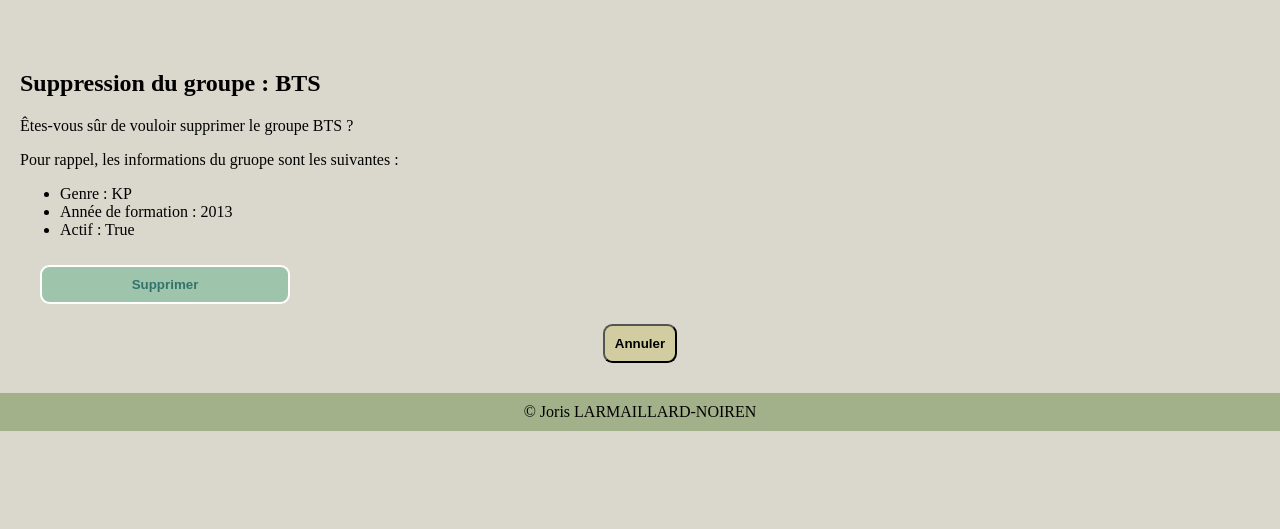
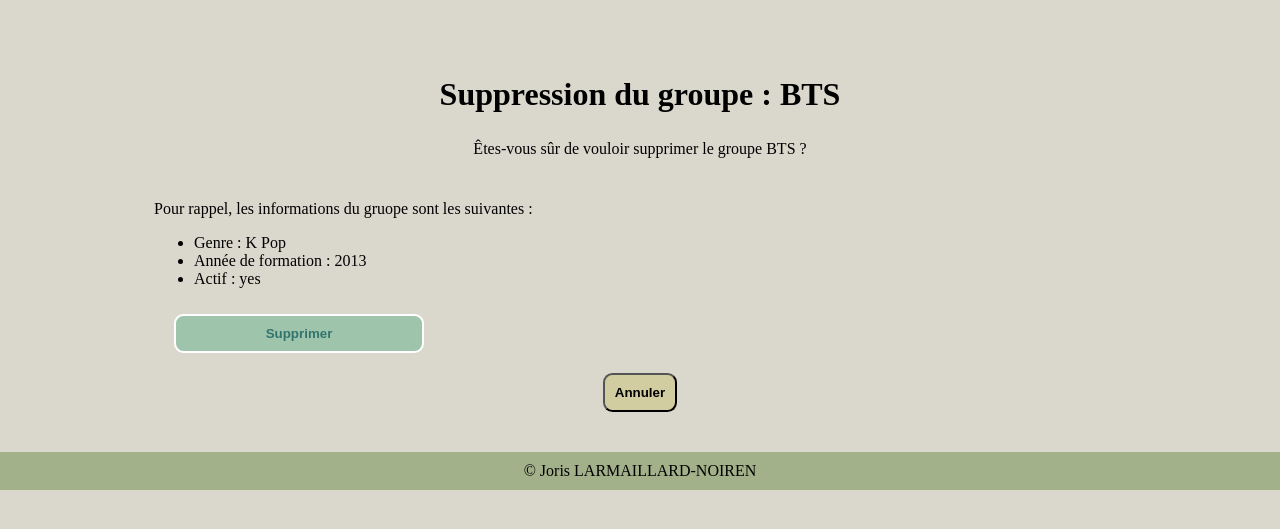
Before and after one commit to 31Joojo/django-web-app, a Django app: page /bands/6/delete/ in a window 1280 px wide. Shown: the part 118-647 px from the top of the page. Run offline with Django 5.2, Linux system fonts and the light colour scheme; data comes from the database, SQL or seed files in the repository.

Commit message:
Modification des pages de suppression des groupes et annonces

```diff
--- a/merchex/listings/templates/listings/ad_delete.html
+++ b/merchex/listings/templates/listings/ad_delete.html
@@ -2,7 +2,7 @@
 
 {% block content %}
 
-    <h2>Suppresion de l'annonce : {{ ad.title }}</h2>
+    <div class="titre"><h2>Suppresion de l'annonce : {{ ad.title }}</h2></div>
 
     <p>Êtes-vous sûr de vouloir supprimer l'annonce suivante : {{ ad.title }} ?</p>
 
--- a/merchex/listings/templates/listings/band_delete.html
+++ b/merchex/listings/templates/listings/band_delete.html
@@ -2,27 +2,26 @@
 
 {% block content %}
 
-    <h2>Suppression du groupe : {{ band.name }}</h2>
+    <div class="titre"><h2>Suppression du groupe : {{ band.name }}</h2></div>
 
-    <p>Êtes-vous sûr de vouloir supprimer le groupe {{ band.name }} ?</p>
+    <span style="text-align: center;"><p>Êtes-vous sûr de vouloir supprimer le groupe {{ band.name }} ?</p></span>
 
+    <div class="conteneur-supprimer">
         <p>Pour rappel, les informations du gruope sont les suivantes :</p>
-
         <ul>
-        <li>Genre : {{ band.genre }}</li>
+            <li>Genre : {{ band.get_genre_display }}</li>
             <li>Année de formation : {{ band.year_formed }}</li>
-        <li>Actif : {{ band.active}}</li>
+            <li>Actif : {{ band.active|yesno}}</li>
         </ul>
-
         <form action="" method="post">
             {% csrf_token %}
             <input type="submit" value="Supprimer">
         </form>
-
         <div class="conteneur-bouton">
             <a href="{% url 'band-detail' band_id %}">
                 <button class="bouton-retour">Annuler</button>
             </a>
         </div>
+    </div>
 
 {% endblock %}
```
Lines whose indentation alone changed are shown as unchanged.
